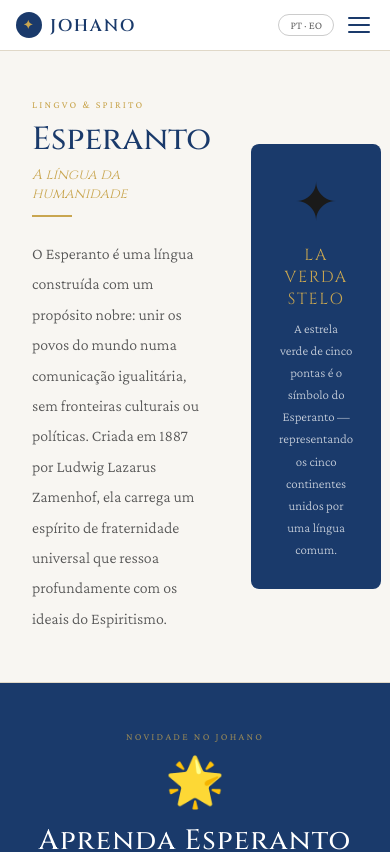
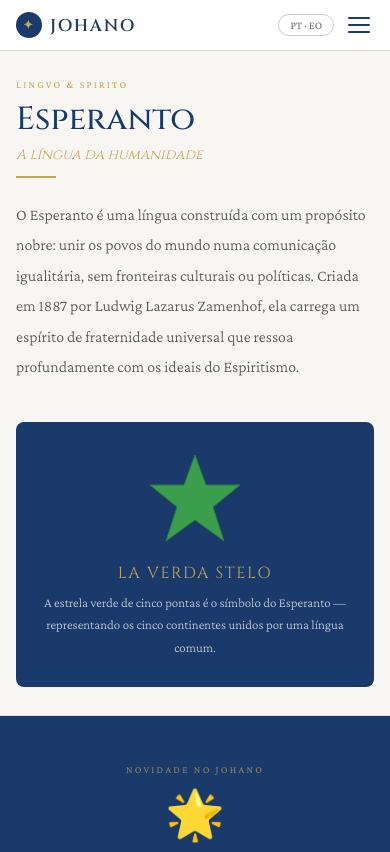
Before and after one commit to JohnVictori07/johano, a React (Vite) app: page /esperanto in a window 390 px wide. Shown: the top 852 px of the page. Built offline with nearby package versions, Linux system fonts and the light colour scheme.

Commit message:
estrela real esperanto e correcoes mobile

```diff
--- a/src/pages/Esperanto.jsx
+++ b/src/pages/Esperanto.jsx
@@ -89,6 +89,8 @@ export default function Esperanto() {
         .ep-radio{font-size:13px;padding:6px 14px;border:1px solid #e0d8c8;border-radius:20px;text-decoration:none;color:#555;transition:all 0.2s;background:#fff;}
         .ep-radio:hover{border-color:#1a3a6b;color:#1a3a6b;}
         @media(max-width:768px){
+          .ep-hero-grid{grid-template-columns:1fr !important; padding:28px 16px !important;}
+          .ep-sec-inner{padding:32px 16px !important;}
           .ep-conn-grid{grid-template-columns:1fr;}
           .ep-parallel{grid-template-columns:1fr;}
           .ep-par-pt{border-right:none;border-bottom:1px solid #e0d8c8;}
@@ -102,7 +104,7 @@ export default function Esperanto() {
       <Nav />
 
       {/* HERO */}
-      <div style={{ display:'grid', gridTemplateColumns:'1fr 1fr', gap:'40px', padding:'48px 32px', background:'#f8f6f2', borderBottom:'1px solid #e0d8c8', alignItems:'center' }}>
+      <div style={{ display:'grid', gridTemplateColumns:'1fr 1fr', gap:'40px', padding:'48px 32px', background:'#f8f6f2', borderBottom:'1px solid #e0d8c8', alignItems:'center' }} className="ep-hero-grid">
         <div>
           <p style={S.label}>Lingvo & Spirito</p>
           <h1 style={{ fontFamily:"'Cinzel',serif", fontSize:'32px', fontWeight:500, color:'#1a3a6b', marginBottom:'4px' }}>Esperanto</h1>
@@ -111,7 +113,9 @@ export default function Esperanto() {
           <p style={{ fontSize:'16px', color:'#555', lineHeight:1.9, fontWeight:300 }}>O Esperanto é uma língua construída com um propósito nobre: unir os povos do mundo numa comunicação igualitária, sem fronteiras culturais ou políticas. Criada em 1887 por Ludwig Lazarus Zamenhof, ela carrega um espírito de fraternidade universal que ressoa profundamente com os ideais do Espiritismo.</p>
         </div>
         <div style={{ background:'#1a3a6b', borderRadius:'8px', padding:'28px', textAlign:'center' }}>
-          <div style={{ fontSize:'52px', marginBottom:'12px' }}>✦</div>
+          <svg viewBox="0 0 100 100" width="100" height="100" style={{ margin:'0 auto 12px', display:'block' }}>
+            <polygon points="50,5 61,35 95,35 68,57 79,91 50,70 21,91 32,57 5,35 39,35" fill="#3a9e4d" stroke="#2d7a3a" strokeWidth="1"/>
+          </svg>
           <p style={{ fontFamily:"'Cinzel',serif", fontSize:'16px', letterSpacing:'0.1em', color:'#c9a650', marginBottom:'8px' }}>LA VERDA STELO</p>
           <p style={{ fontSize:'13px', color:'rgba(255,255,255,0.75)', lineHeight:1.7, fontWeight:300 }}>A estrela verde de cinco pontas é o símbolo do Esperanto — representando os cinco continentes unidos por uma língua comum.</p>
         </div>
--- a/src/pages/Home.jsx
+++ b/src/pages/Home.jsx
@@ -152,15 +152,16 @@ const css = `
 .hero-divider{display:flex;align-items:center;justify-content:center;gap:12px;margin-bottom:28px;color:#c9a650;font-size:11px;letter-spacing:8px;}
 .hero-divider::before,.hero-divider::after{content:'';width:60px;height:1px;background:#c9a650;opacity:0.4;}
 .hero-desc{font-size:18px;color:#555;max-width:560px;margin:0 auto 36px;line-height:1.8;font-weight:300;}
-.btn-p{background:#1a3a6b;color:#fff;border:none;border-radius:2px;padding:14px 36px;font-family:'Cinzel',serif;font-size:13px;letter-spacing:0.1em;cursor:pointer;text-transform:uppercase;margin-right:12px;}
+.btn-p{background:#1a3a6b;color:#fff;border:none;border-radius:2px;padding:14px 28px;font-family:'Cinzel',serif;font-size:13px;letter-spacing:0.1em;cursor:pointer;text-transform:uppercase;margin-right:8px;margin-bottom:8px;}
 .btn-p:hover{background:#0f2447;}
-.btn-s{background:transparent;color:#1a3a6b;border:1px solid #1a3a6b;border-radius:2px;padding:14px 36px;font-family:'Cinzel',serif;font-size:13px;letter-spacing:0.1em;cursor:pointer;text-transform:uppercase;}
+.btn-s{background:transparent;color:#1a3a6b;border:1px solid #1a3a6b;border-radius:2px;padding:14px 28px;font-family:'Cinzel',serif;font-size:13px;letter-spacing:0.1em;cursor:pointer;text-transform:uppercase;margin-bottom:8px;}
 .btn-s:hover{background:#1a3a6b;color:#fff;}
 .section{padding:56px 32px;border-bottom:1px solid #e0d8c8;}
 .section-label{font-size:10px;letter-spacing:0.22em;color:#c9a650;text-transform:uppercase;margin-bottom:8px;}
 .section-title{font-family:'Cinzel',serif;font-size:26px;font-weight:500;color:#1a3a6b;letter-spacing:0.04em;}
 .section-rule{width:40px;height:2px;background:#c9a650;margin:12px 0 24px;}
 .spirit-grid{display:grid;grid-template-columns:1fr 1fr;gap:32px;}
+        .eo-grid{display:grid;grid-template-columns:1fr 1fr;gap:32px;}
 .spirit-text p{font-size:16px;color:#555;line-height:1.9;font-weight:300;margin-bottom:16px;}
 .obra-tag{display:inline-block;background:#f0f4f9;color:#1a3a6b;font-size:11px;padding:3px 10px;border-radius:2px;margin-top:8px;font-style:italic;}
 .pillars{display:flex;flex-direction:column;gap:10px;}
@@ -212,6 +213,7 @@ const css = `
   .hero-title{font-size:36px;}
   .section{padding:36px 16px;}
   .spirit-grid{grid-template-columns:1fr;}
+  .eo-grid{grid-template-columns:1fr !important;}
   .footer{padding:20px 16px;flex-direction:column;text-align:center;}
   .f-links{flex-wrap:wrap;justify-content:center;}
   .chat-msgs{max-height:50vh;}
@@ -412,7 +414,7 @@ export default function Home() {
 
       {/* ESPERANTO CTA */}
       <section className="section" style={{ background:'#f8f6f2' }}>
-        <div style={{ display:'grid', gridTemplateColumns:'1fr 1fr', gap:'32px', alignItems:'center' }}>
+        <div className="eo-grid" style={{ display:'grid', gridTemplateColumns:'1fr 1fr', gap:'32px', alignItems:'center' }}>
           <div>
             <p className="section-label">Novidade</p>
             <h2 className="section-title">Aprenda Esperanto</h2>
```
